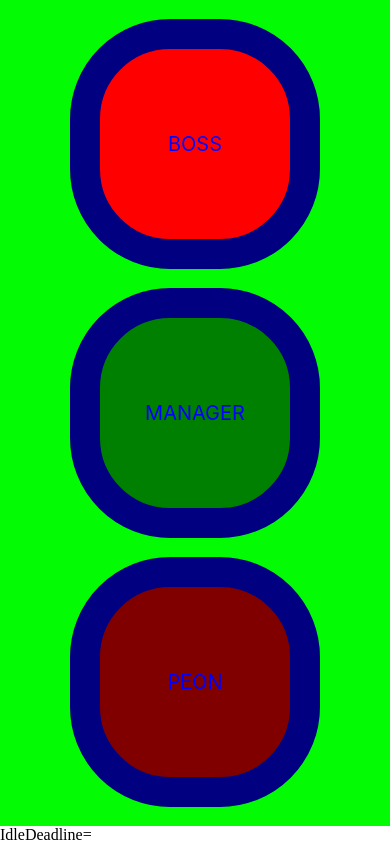
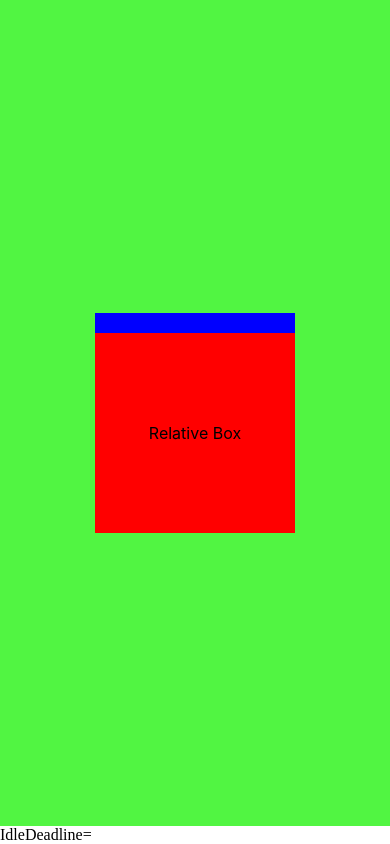
Before and after one commit to kuldeeepkumar/practiceApp, a React Native app: screen / in a window 390 px wide. Built offline with nearby package versions, Linux system fonts and the light colour scheme.

Commit message:
Styling with absolute and relative positioning

```diff
--- a/App.js
+++ b/App.js
@@ -8,6 +8,7 @@ import Exercise5 from "./src/exercises/Exercise5";
 import Exercise6 from "./src/exercises/Exercise6";
 import Exercise7 from "./src/exercises/Exercise7";
 import Exercise8 from "./src/exercises/Exercise8";
+import Exercise9 from "./src/exercises/Exercise9";
 
 export default function App() {
   return (
@@ -19,7 +20,8 @@ export default function App() {
       {/*<Exercise5 />*/}
       {/*<Exercise6 />*/}
       {/*<Exercis7 />*/}
-      <Exercise8 />
+      {/*<Exercise8 />*/}
+      <Exercise9 />
       IdleDeadline={}
     </>
   );
--- /dev/null
+++ b/src/exercises/Exercise9.js
@@ -0,0 +1,40 @@
+import { StyleSheet, Text, View } from "react-native";
+
+import React from "react";
+
+const Exercise9 = () => {
+  return (
+    <View style={styles.container}>
+      <View style={[styles.box, { position: "absolute" }]}>
+        <Text style={styles.text}>Absolute Box</Text>
+      </View>
+      <View style={[styles.box, { marginTop: 40, backgroundColor: "red" }]}>
+        <Text style={styles.text}>Relative Box</Text>
+      </View>
+    </View>
+  );
+};
+
+export default Exercise9;
+
+// -->>>>>>>>>>>  Styling with absolute and relative positioning <<<<<<<<<<<<<---
+
+const styles = StyleSheet.create({
+  container: {
+    flex: 1,
+    justifyContent: "center",
+    alignItems: "center",
+    backgroundColor: "#51f542",
+  },
+  box: {
+    width: 200,
+    height: 200,
+    backgroundColor: "blue",
+    justifyContent: "center",
+    alignItems: "center",
+  },
+  text: {
+    fontSize: 16,
+    color: "black",
+  },
+});
```
